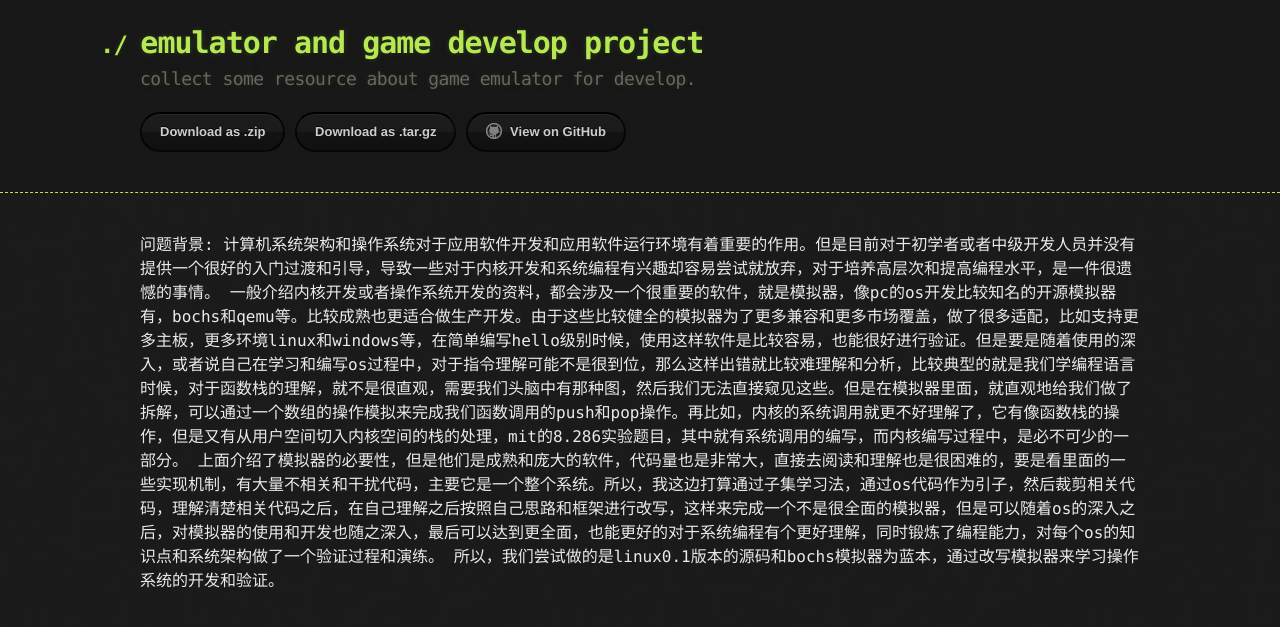
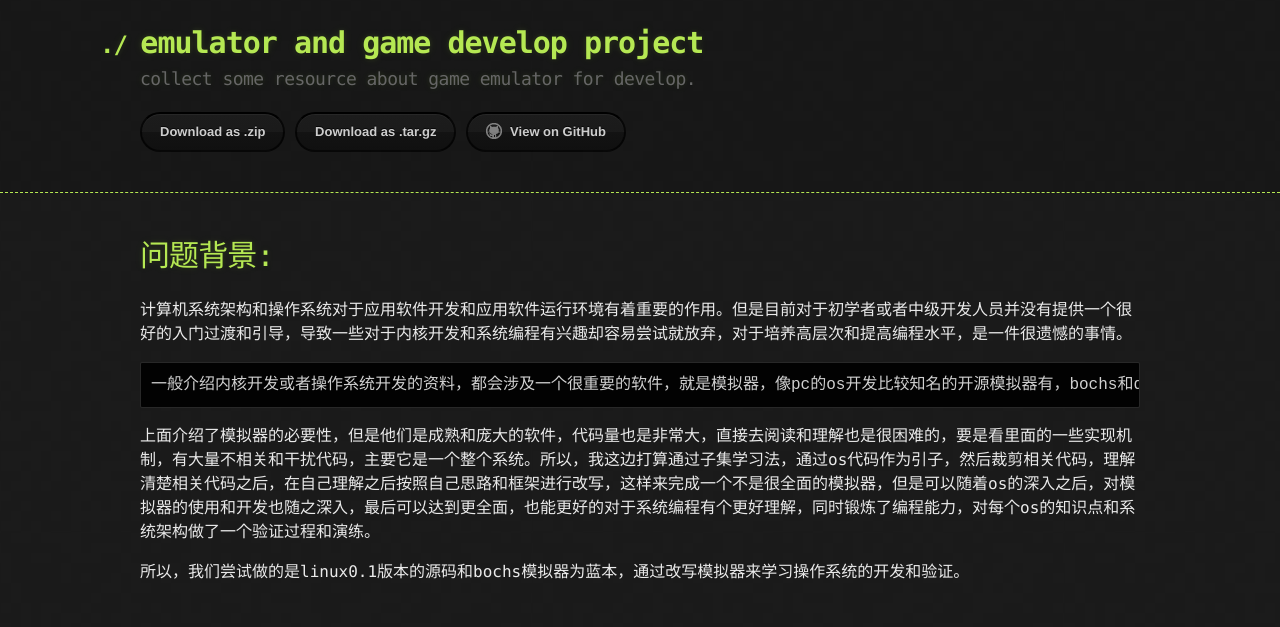
Before and after one commit to jinjiacun123/jinjiacun123.github.io, a Jekyll site: the page built from paper.md, in a window 1280 px wide. Shown: the top 627 px of the page. Built offline with Jekyll 4.4.1, drawn with Linux system fonts in a browser that asks for light colours; our own code applies the rules of GitHub Pages for plain Markdown files; part of the change alters nothing that is shown.

```diff
--- a/paper.md
+++ b/paper.md
@@ -1,5 +1,9 @@
-问题背景:
+# 问题背景:
+
 计算机系统架构和操作系统对于应用软件开发和应用软件运行环境有着重要的作用。但是目前对于初学者或者中级开发人员并没有提供一个很好的入门过渡和引导，导致一些对于内核开发和系统编程有兴趣却容易尝试就放弃，对于培养高层次和提高编程水平，是一件很遗憾的事情。
+
     一般介绍内核开发或者操作系统开发的资料，都会涉及一个很重要的软件，就是模拟器，像pc的os开发比较知名的开源模拟器有，bochs和qemu等。比较成熟也更适合做生产开发。由于这些比较健全的模拟器为了更多兼容和更多市场覆盖，做了很多适配，比如支持更多主板，更多环境linux和windows等，在简单编写hello级别时候，使用这样软件是比较容易，也能很好进行验证。但是要是随着使用的深入，或者说自己在学习和编写os过程中，对于指令理解可能不是很到位，那么这样出错就比较难理解和分析，比较典型的就是我们学编程语言时候，对于函数栈的理解，就不是很直观，需要我们头脑中有那种图，然后我们无法直接窥见这些。但是在模拟器里面，就直观地给我们做了拆解，可以通过一个数组的操作模拟来完成我们函数调用的push和pop操作。再比如，内核的系统调用就更不好理解了，它有像函数栈的操作，但是又有从用户空间切入内核空间的栈的处理，mit的8.286实验题目，其中就有系统调用的编写，而内核编写过程中，是必不可少的一部分。
-      上面介绍了模拟器的必要性，但是他们是成熟和庞大的软件，代码量也是非常大，直接去阅读和理解也是很困难的，要是看里面的一些实现机制，有大量不相关和干扰代码，主要它是一个整个系统。所以，我这边打算通过子集学习法，通过os代码作为引子，然后裁剪相关代码，理解清楚相关代码之后，在自己理解之后按照自己思路和框架进行改写，这样来完成一个不是很全面的模拟器，但是可以随着os的深入之后，对模拟器的使用和开发也随之深入，最后可以达到更全面，也能更好的对于系统编程有个更好理解，同时锻炼了编程能力，对每个os的知识点和系统架构做了一个验证过程和演练。
+
+  上面介绍了模拟器的必要性，但是他们是成熟和庞大的软件，代码量也是非常大，直接去阅读和理解也是很困难的，要是看里面的一些实现机制，有大量不相关和干扰代码，主要它是一个整个系统。所以，我这边打算通过子集学习法，通过os代码作为引子，然后裁剪相关代码，理解清楚相关代码之后，在自己理解之后按照自己思路和框架进行改写，这样来完成一个不是很全面的模拟器，但是可以随着os的深入之后，对模拟器的使用和开发也随之深入，最后可以达到更全面，也能更好的对于系统编程有个更好理解，同时锻炼了编程能力，对每个os的知识点和系统架构做了一个验证过程和演练。
+
    所以，我们尝试做的是linux0.1版本的源码和bochs模拟器为蓝本，通过改写模拟器来学习操作系统的开发和验证。
```
